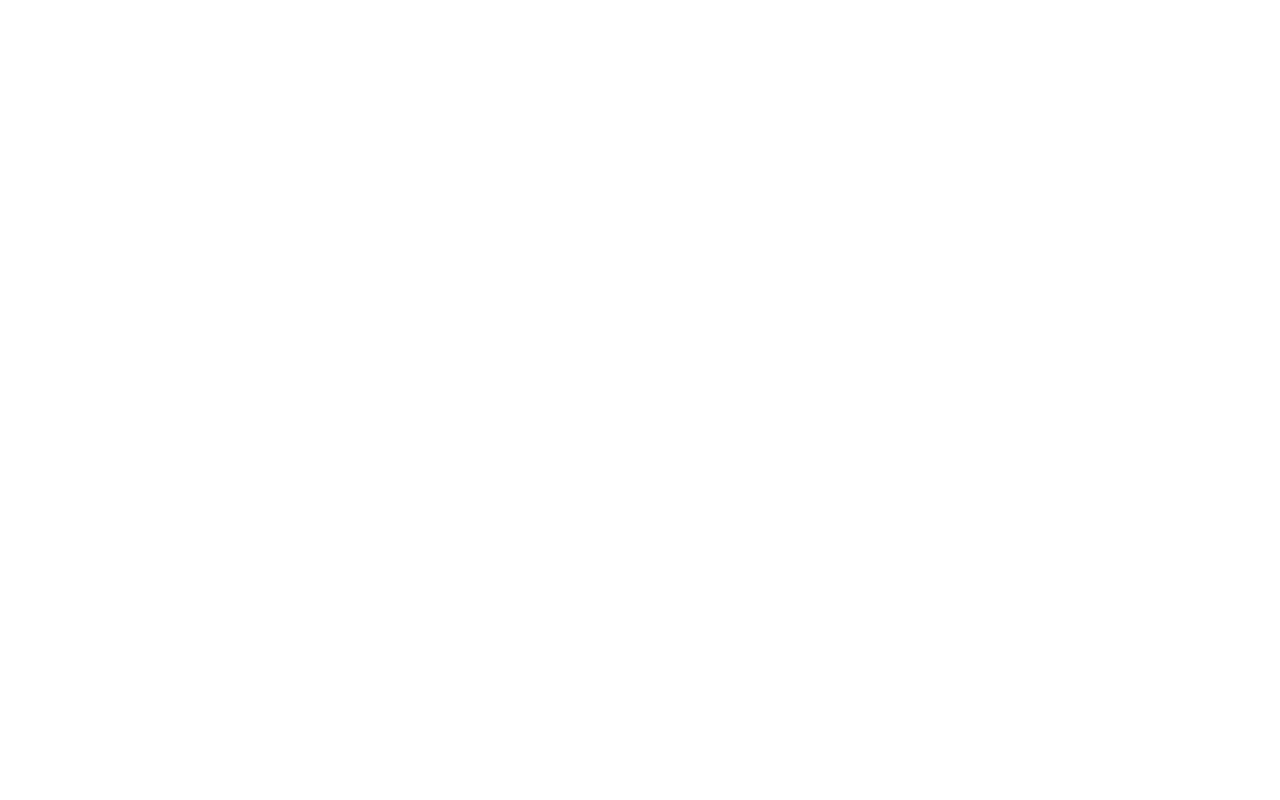
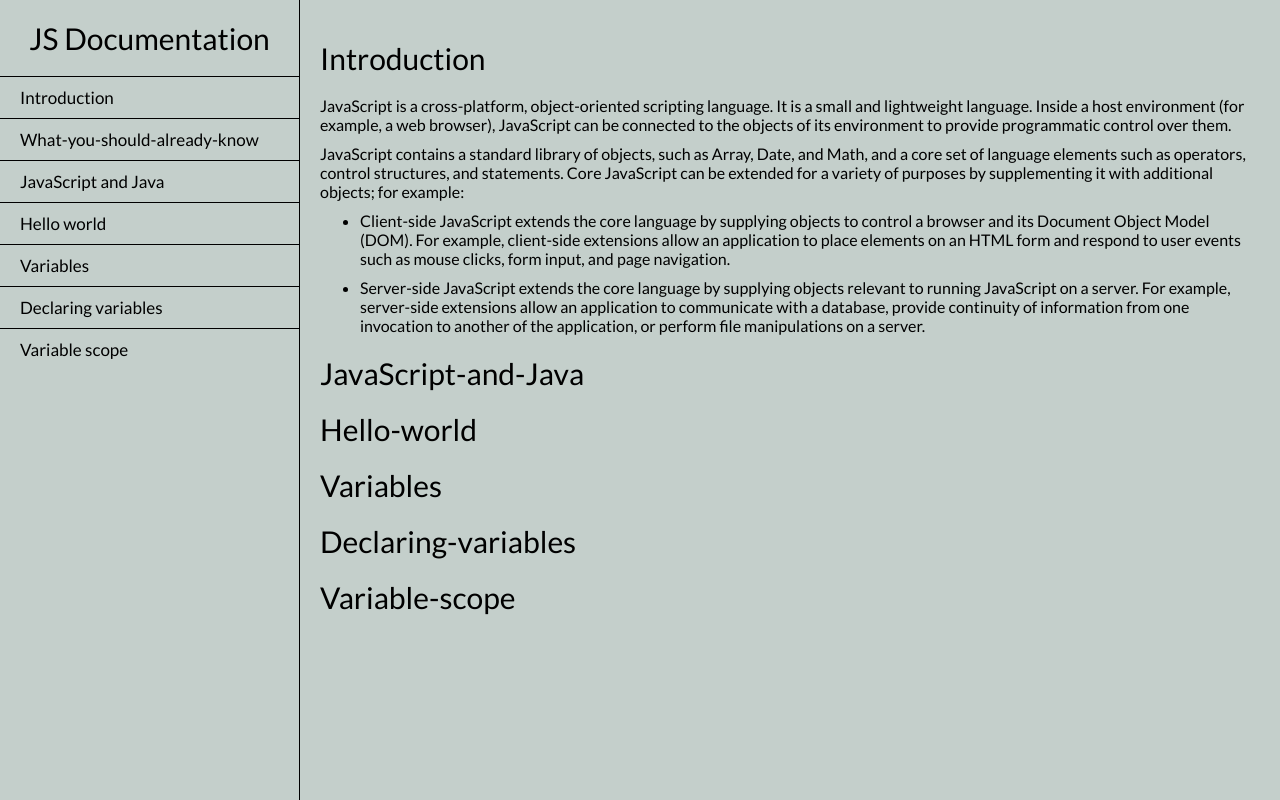
Before and after one commit to WarningShoot/Technical-Documentation-Page-FreeCodeCamp, a plain HTML site: page index.html in a window 1280 px wide. Drawn offline with Linux system fonts and the light colour scheme.

Commit message:
Strona ukończona w 50%

```diff
--- a/css/master.css
+++ b/css/master.css
@@ -3,4 +3,88 @@
     box-sizing: border-box;
     margin: 0;
     padding: 0;
+    font-family: 'Lato', sans-serif;
 }
+
+/* NAVBAR */
+
+nav#navbar
+{
+    min-width: 300px;
+    position: fixed;
+    height: 100%;
+    top: 0;
+    left: 0;
+    border-right: 1px solid black;
+    background-color: rgba(196, 207, 203, 1);
+}
+
+nav#navbar > header
+{
+    text-align: center;
+    font-size: 30px;
+    margin-bottom: 20px;
+    margin-top: 20px;
+}
+
+nav#navbar > ul
+{
+    list-style: none;
+}
+
+nav#navbar > ul > li
+{
+
+    border-top: black solid 1px;
+    padding-top: 10px;
+    padding-bottom: 10px;
+    padding-left: 20px;
+    font-size: 17px;
+}
+
+nav#navbar > ul > li > a:link, a:hover, a:visited, a:active
+{
+    color: black;
+    text-decoration: none;
+}
+
+/* NAVBAR */
+
+/* MAIN-DOC */
+
+main#main-doc
+{
+    position: absolute;
+    margin-left: 300px;
+    padding: 20px 20px 20px 20px;
+    background-color: rgba(196, 207, 203, 1);
+    height: 100%;
+}
+
+main#main-doc > section > article > p
+{
+    margin-top: 10px;
+    margin-bottom: 10px;
+}
+
+main#main-doc > section > article > ul
+{
+    margin-top: 10px;
+    margin-bottom: 10px;
+    padding-left: 40px;
+}
+
+main#main-doc > section > article > ul > li
+{
+    margin-bottom: 10px;
+    margin-top: 10px;
+}
+
+main#main-doc > section > header
+{
+    font-size: 30px;
+    margin-bottom: 20px;
+    margin-top: 20px;
+}
+
+/* MAIN-DOC */
--- a/index.html
+++ b/index.html
@@ -4,8 +4,74 @@
     <meta charset="UTF-8">
     <title>Technical Documentation Page</title>
     <link rel="stylesheet" href="css/master.css">
+    <link href="https://fonts.googleapis.com/css?family=Lato&display=swap" rel="stylesheet">
+
 </head>
 <body>
+    <nav id="navbar">
+        <header>JS Documentation</header>
+        <ul>
+            <li>
+                <a href="#Introduction">Introduction</a>
+            </li>
+            <li>
+                <a href="#What-you-should-already-know">What-you-should-already-know</a>
+            </li>
+            <li>
+                <a href="#JavaScript-and-Java">JavaScript and Java</a>
+            </li>
+            <li>
+                <a href="#Hello-world">Hello world</a>
+            </li>
+            <li>
+                <a href="#Variables">Variables</a>
+            </li>
+            <li>
+                <a href="#Declaring-variables">Declaring variables</a>
+            </li>
+            <li>
+                <a href="#Variable-scope">Variable scope</a>
+            </li>
+        </ul>
+    </nav>
 
+    <main id="main-doc">
+        <section id="Introduction">
+            <header>Introduction</header>
+            <article>
+                <p>JavaScript is a cross-platform, object-oriented scripting language. It is a small and lightweight language. Inside a host environment (for example, a web browser), JavaScript can be connected to the objects of its environment to provide programmatic control over them.</p>
+                <p>JavaScript contains a standard library of objects, such as Array, Date, and Math, and a core set of language elements such as operators, control structures, and statements. Core JavaScript can be extended for a variety of purposes by supplementing it with additional objects; for example:</p>
+                <ul>
+                    <li>Client-side JavaScript extends the core language by supplying objects to control a browser and its Document Object Model (DOM). For example, client-side extensions allow an application to place elements on an HTML form and respond to user events such as mouse clicks, form input, and page navigation.</li>
+                    <li>Server-side JavaScript extends the core language by supplying objects relevant to running JavaScript on a server. For example, server-side extensions allow an application to communicate with a database, provide continuity of information from one invocation to another of the application, or perform file manipulations on a server.</li>
+                </ul>
+            </article>
+        </section>
+
+        <section id="What-you-should-already-know">
+
+        </section>
+
+        <section id="JavaScript-and-Java">
+            <header>JavaScript-and-Java</header>
+        </section>
+
+        <section id="Hello-world">
+            <header>Hello-world</header>
+        </section>
+
+        <section id="Variables">
+            <header>Variables</header>
+        </section>
+
+        <section id="Declaring-variables">
+            <header>Declaring-variables</header>
+        </section>
+
+        <section id="Variable-scope">
+            <header>Variable-scope</header>
+        </section>
+
+    </main>
 </body>
 </html>
```
